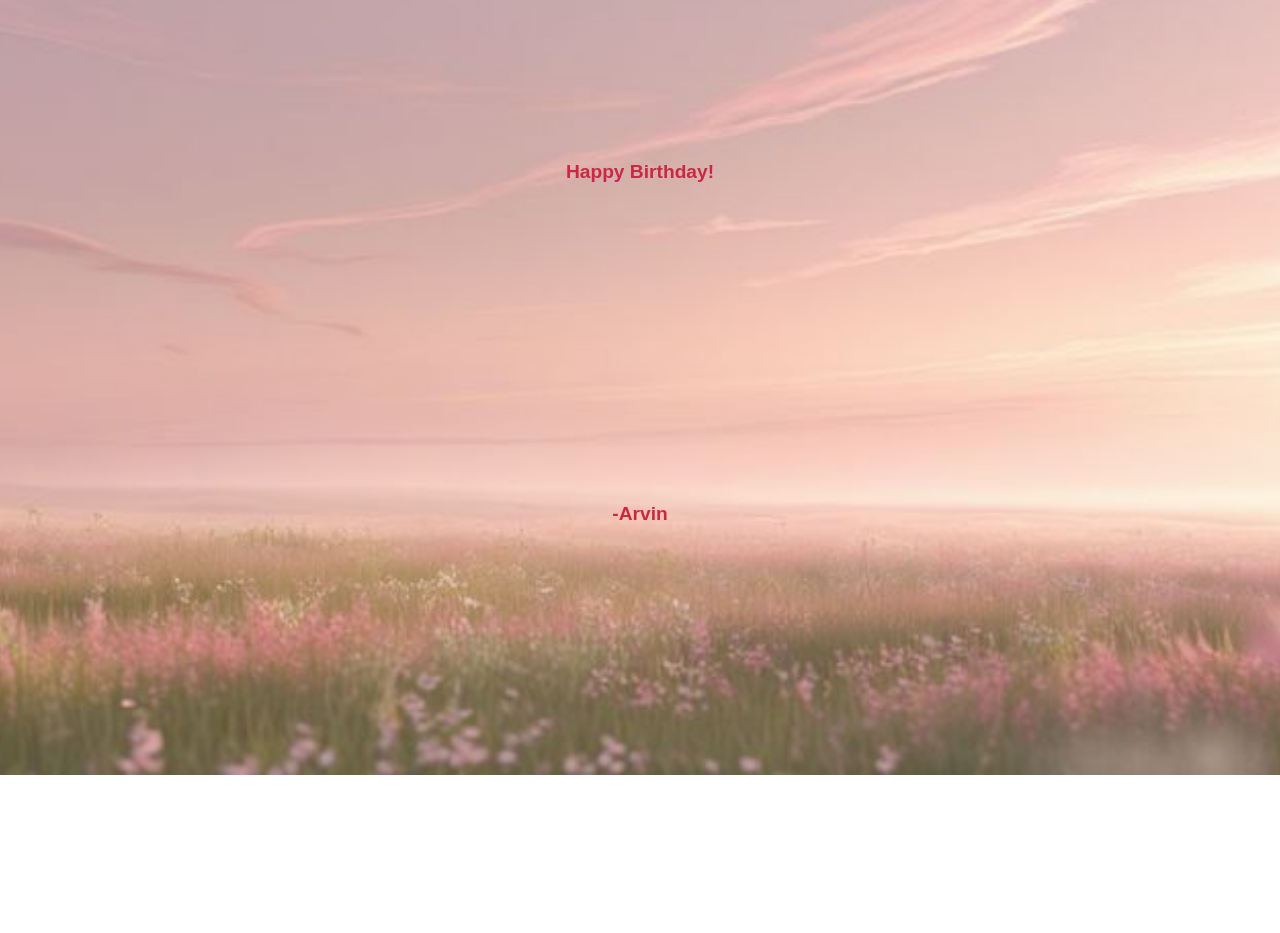
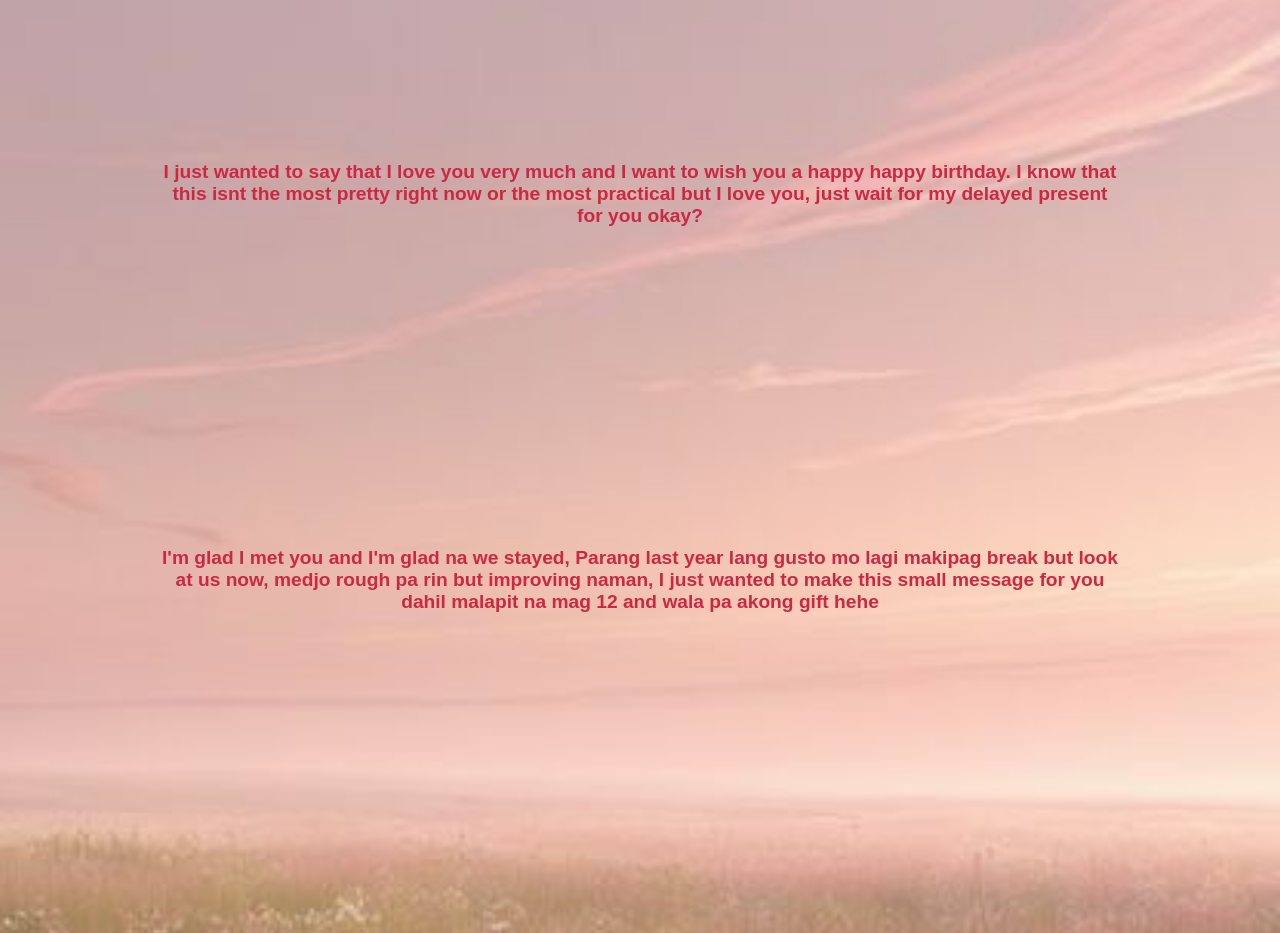
Before and after one commit to rvnls/FirstHTML, a plain HTML site: page index.html in a window 1280 px wide. Shown: the part 77-1010 px from the top of the page. Before the commit the page ends 852 px from the top, so only its background shows below. Drawn offline with Linux system fonts and the light colour scheme.

Commit message:
updating text 1

```diff
--- a/index.html
+++ b/index.html
@@ -8,7 +8,8 @@
 </head>
 <body>
 <h1 class="Myheadings">Happy Birthday</h1>
-<p>Happy Birthday!</p>
+<p>I just wanted to say that I love you very much and I want to wish you a happy happy birthday. I know that this isnt the most pretty right now or the most practical but I love you, just wait for my delayed present for you okay?</p>
+<p>I'm glad I met you and I'm glad na we stayed, Parang last year lang gusto mo lagi makipag break but look at us now, medjo rough pa rin but improving naman, I just wanted to make this small message for you dahil malapit na mag 12 and wala pa akong gift hehe</p>
 <div><p>-Arvin</p></div>
 </body>
 </html>
```
